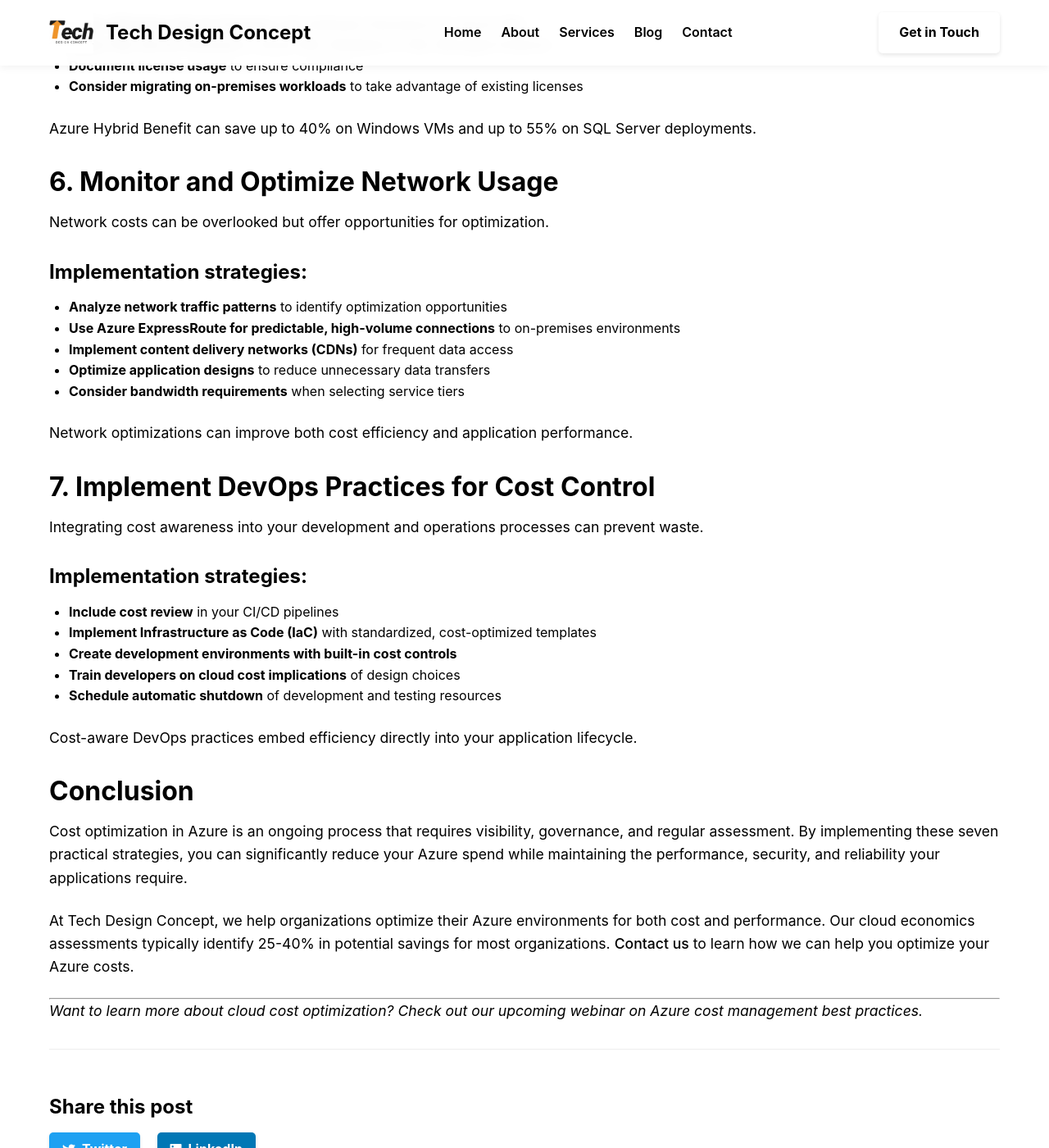
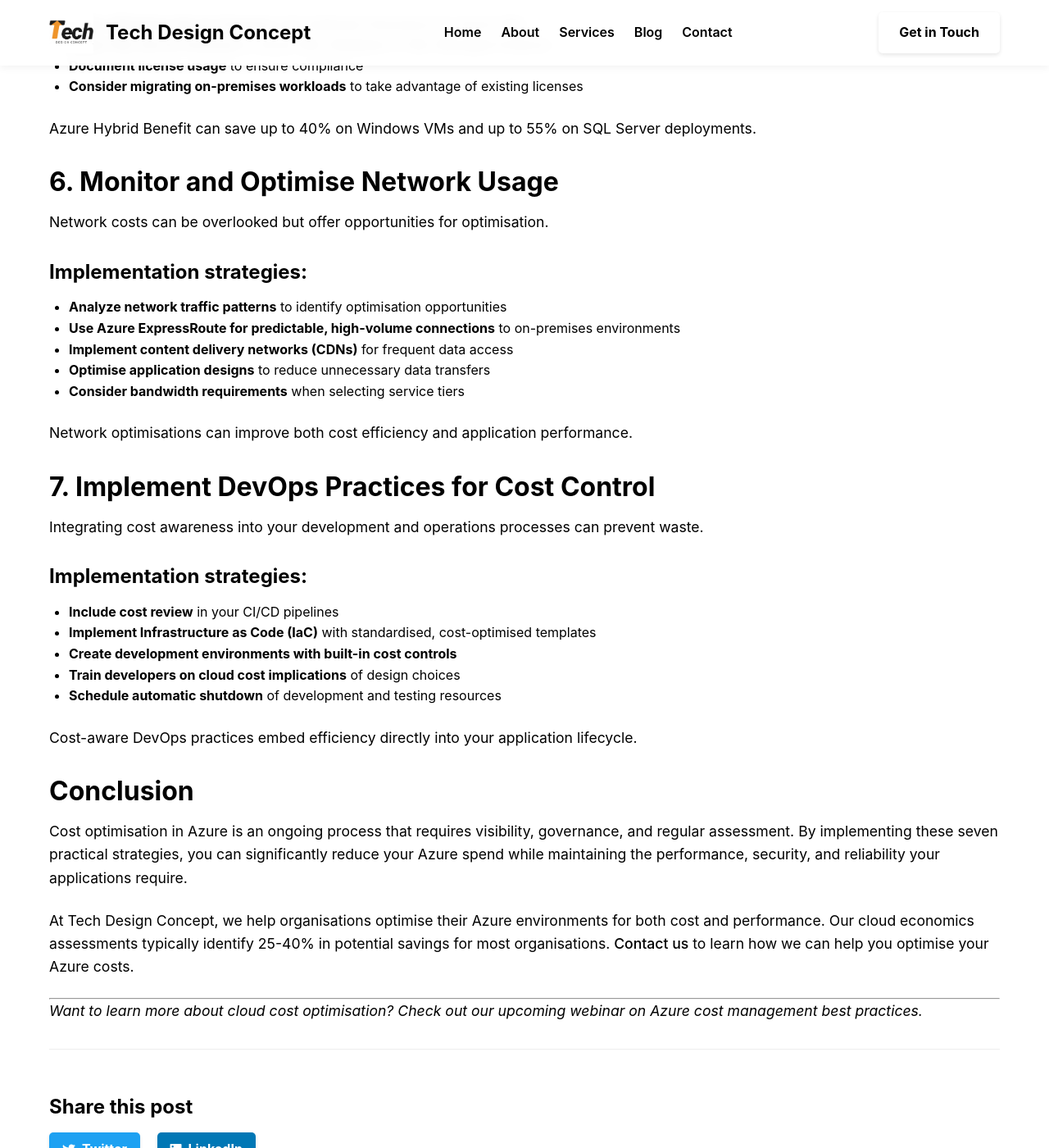
Before and after one commit to TechDesignConcept/Landing-Page, a Jekyll site: the page built from _posts/2025-04-10-optimizing-costs-in-your-azure-environment.md, in a window 1280 px wide and 1400 px high, scrolled down 2152 px. Shown: the whole window at 82% size. Built offline with Jekyll 4.4.1, drawn with Linux system fonts in a browser that asks for light colours; some of the changed text lies outside the part shown.

Commit message:
Spelling issues resolve

```diff
--- a/_posts/2025-04-10-optimizing-costs-in-your-azure-environment.md
+++ b/_posts/2025-04-10-optimizing-costs-in-your-azure-environment.md
@@ -1,16 +1,16 @@
 ---
 layout: post
-title: "Optimizing Costs in Your Azure Environment: 7 Practical Tips"
+title: "Optimising Costs in Your Azure Environment: 7 Practical Tips"
 date: 2025-04-10
 author: "Josh"
 image: "/assets/imgs/495292b3-8c8f-42af-a3b7-7e219413277c.png"
-excerpt: "Discover proven strategies to optimize your Azure cloud costs without compromising performance or security."
-tags: [azure, cost-optimization, cloud-economics, best-practices]
+excerpt: "Discover proven strategies to optimise your Azure cloud costs without compromising performance or security."
+tags: [azure, cost-optimisation, cloud-economics, best-practices]
 ---
 
-# Optimizing Costs in Your Azure Environment: 7 Practical Tips
+# Optimising Costs in Your Azure Environment: 7 Practical Tips
 
-Cloud computing offers numerous advantages, including scalability, flexibility, and reduced infrastructure management overhead. However, without proper cost management, cloud expenses can quickly escalate beyond expectations. In this article, we'll explore seven practical strategies to optimize your Azure costs while maintaining performance and security.
+Cloud computing offers numerous advantages, including scalability, flexibility, and reduced infrastructure management overhead. However, without proper cost management, cloud expenses can quickly escalate beyond expectations. In this article, we'll explore seven practical strategies to optimise your Azure costs while maintaining performance and security.
 
 ## 1. Right-Size Your Resources
 
@@ -18,12 +18,12 @@
 
 ### Implementation strategies:
 - **Analyze usage patterns** with Azure Monitor and Cost Management tools
-- **Identify under-utilized VMs** and downsize them to appropriate instance types
+- **Identify under-utilised VMs** and downsize them to appropriate instance types
 - **Consider Azure reservations** for consistently used resources
 - **Scale down or turn off non-production environments** during off-hours
-- **Utilize auto-scaling** to match resources with demand dynamically
+- **Utilise auto-scaling** to match resources with demand dynamically
 
-Right-sizing can yield immediate cost savings of 20-40% for many organizations without impacting performance.
+Right-sizing can yield immediate cost savings of 20-40% for many organisations without impacting performance.
 
 ## 2. Leverage Azure Reserved Instances
 
@@ -50,7 +50,7 @@
 
 Good governance ensures that resources are properly allocated, monitored, and managed throughout their lifecycle.
 
-## 4. Optimize Storage Costs
+## 4. Optimise Storage Costs
 
 Storage costs can accumulate significantly, especially for large datasets.
 
@@ -61,32 +61,32 @@
 - **Consider data compression** for infrequently accessed but retained data
 - **Audit storage accounts** for unused or redundant data
 
-Proper storage management can reduce storage costs by 30-60% for many organizations.
+Proper storage management can reduce storage costs by 30-60% for many organisations.
 
 ## 5. Leverage Azure Hybrid Benefit
 
 If you have existing Microsoft licenses, Azure Hybrid Benefit can provide significant savings.
 
 ### Implementation strategies:
-- **Utilize Windows Server licenses** with Software Assurance for Azure VMs
+- **Utilise Windows Server licenses** with Software Assurance for Azure VMs
 - **Apply SQL Server licenses** to Azure SQL Database or SQL Managed Instance
 - **Document license usage** to ensure compliance
 - **Consider migrating on-premises workloads** to take advantage of existing licenses
 
 Azure Hybrid Benefit can save up to 40% on Windows VMs and up to 55% on SQL Server deployments.
 
-## 6. Monitor and Optimize Network Usage
+## 6. Monitor and Optimise Network Usage
 
-Network costs can be overlooked but offer opportunities for optimization.
+Network costs can be overlooked but offer opportunities for optimisation.
 
 ### Implementation strategies:
-- **Analyze network traffic patterns** to identify optimization opportunities
+- **Analyze network traffic patterns** to identify optimisation opportunities
 - **Use Azure ExpressRoute for predictable, high-volume connections** to on-premises environments
 - **Implement content delivery networks (CDNs)** for frequent data access
-- **Optimize application designs** to reduce unnecessary data transfers
+- **Optimise application designs** to reduce unnecessary data transfers
 - **Consider bandwidth requirements** when selecting service tiers
 
-Network optimizations can improve both cost efficiency and application performance.
+Network optimisations can improve both cost efficiency and application performance.
 
 ## 7. Implement DevOps Practices for Cost Control
 
@@ -94,7 +94,7 @@
 
 ### Implementation strategies:
 - **Include cost review** in your CI/CD pipelines
-- **Implement Infrastructure as Code (IaC)** with standardized, cost-optimized templates
+- **Implement Infrastructure as Code (IaC)** with standardised, cost-optimised templates
 - **Create development environments with built-in cost controls**
 - **Train developers on cloud cost implications** of design choices
 - **Schedule automatic shutdown** of development and testing resources
@@ -103,10 +103,10 @@
 
 ## Conclusion
 
-Cost optimization in Azure is an ongoing process that requires visibility, governance, and regular assessment. By implementing these seven practical strategies, you can significantly reduce your Azure spend while maintaining the performance, security, and reliability your applications require.
+Cost optimisation in Azure is an ongoing process that requires visibility, governance, and regular assessment. By implementing these seven practical strategies, you can significantly reduce your Azure spend while maintaining the performance, security, and reliability your applications require.
 
-At Tech Design Concept, we help organizations optimize their Azure environments for both cost and performance. Our cloud economics assessments typically identify 25-40% in potential savings for most organizations. [Contact us](/contact/) to learn how we can help you optimize your Azure costs.
+At Tech Design Concept, we help organisations optimise their Azure environments for both cost and performance. Our cloud economics assessments typically identify 25-40% in potential savings for most organisations. [Contact us](/contact/) to learn how we can help you optimise your Azure costs.
 
 ---
 
-*Want to learn more about cloud cost optimization? Check out our upcoming webinar on Azure cost management best practices.*
+*Want to learn more about cloud cost optimisation? Check out our upcoming webinar on Azure cost management best practices.*
--- a/about/index.html
+++ b/about/index.html
@@ -15,12 +15,12 @@
     <section class="about-section">
         <div class="about-content">
             <h2>Our Story</h2>
-            <p>Tech Design Concept was founded in 2020 by a team of passionate cloud engineers with extensive experience in Microsoft Azure technologies. We recognized a gap in the market for specialized consulting services that truly understand both the technical and business aspects of cloud migration and optimization.</p>
+            <p>Tech Design Concept was founded in 2020 by a team of passionate cloud engineers with extensive experience in Microsoft Azure technologies. We recognised a gap in the market for specialised consulting services that truly understand both the technical and business aspects of cloud migration and optimisation.</p>
 
-            <p>Our mission is to empower organizations to harness the full potential of cloud technologies through expert guidance, innovative solutions, and a partnership-focused approach. We believe that successful cloud adoption requires more than just technical knowledge—it requires a strategic understanding of how cloud technologies can drive business value.</p>
+            <p>Our mission is to empower organisations to harness the full potential of cloud technologies through expert guidance, innovative solutions, and a partnership-focused approach. We believe that successful cloud adoption requires more than just technical knowledge it requires a strategic understanding of how cloud technologies can drive business value.</p>
 
             <h2>Our Approach</h2>
-            <p>What sets Tech Design Concept apart is our commitment to tailored solutions. We don't believe in one-size-fits-all approaches. Instead, we take the time to understand your specific business challenges, goals, and constraints before recommending cloud strategies and implementations that align with your vision.</p>
+            <p>What sets Tech Design Concept apart is our commitment to tailored solutions. We don't believe in one-sise-fits-all approaches. Instead, we take the time to understand your specific business challenges, goals, and constraints before recommending cloud strategies and implementations that align with your vision.</p>
 
             <p>Our consulting process focuses on:</p>
             <ul>
--- a/contact/index.html
+++ b/contact/index.html
@@ -105,7 +105,7 @@
                         <option value="Cloud Migration">Cloud Migration</option>
                         <option value="Security Solutions">Security Solutions</option>
                         <option value="DevOps & Automation">DevOps & Automation</option>
-                        <option value="Infrastructure Optimization">Infrastructure Optimization</option>
+                        <option value="Infrastructure Optimisation">Infrastructure Optimisation</option>
                         <option value="Data Solutions">Data Solutions</option>
                         <option value="Cloud Training">Cloud Training</option>
                         <option value="AI & Analytics">AI & Analytics</option>
--- a/privacy/index.html
+++ b/privacy/index.html
@@ -54,7 +54,7 @@
             <p>We use the information we collect for various purposes, including to:</p>
             <ul>
                 <li>Provide, operate, and maintain our Website and services</li>
-                <li>Improve and personalize your experience</li>
+                <li>Improve and personalise your experience</li>
                 <li>Understand how you use our Website</li>
                 <li>Develop new products, services, and features</li>
                 <li>Communicate with you, including for customer service and providing updates</li>
@@ -76,7 +76,7 @@
             </ul>
 
             <h2>Data Security</h2>
-            <p>We implement appropriate technical and organizational measures to protect the security of your personal information. However, please note that no method of transmission over the Internet or electronic storage is 100% secure, and we cannot guarantee absolute security.</p>
+            <p>We implement appropriate technical and organisational measures to protect the security of your personal information. However, please note that no method of transmission over the Internet or electronic storage is 100% secure, and we cannot guarantee absolute security.</p>
 
             <h2>Your Privacy Rights</h2>
             <p>Depending on your location, you may have certain rights regarding your personal information, such as:</p>
```
Also changed, not shown: other parts of _posts/2025-04-10-optimizing-costs-in-your-azure-environment.md (+1 -1 lines), _posts/2025-04-15-5-best-practices-for-securing-your-azure-environment.md (+8 -8 lines), services/index.html (+14 -14 lines), README.md.
